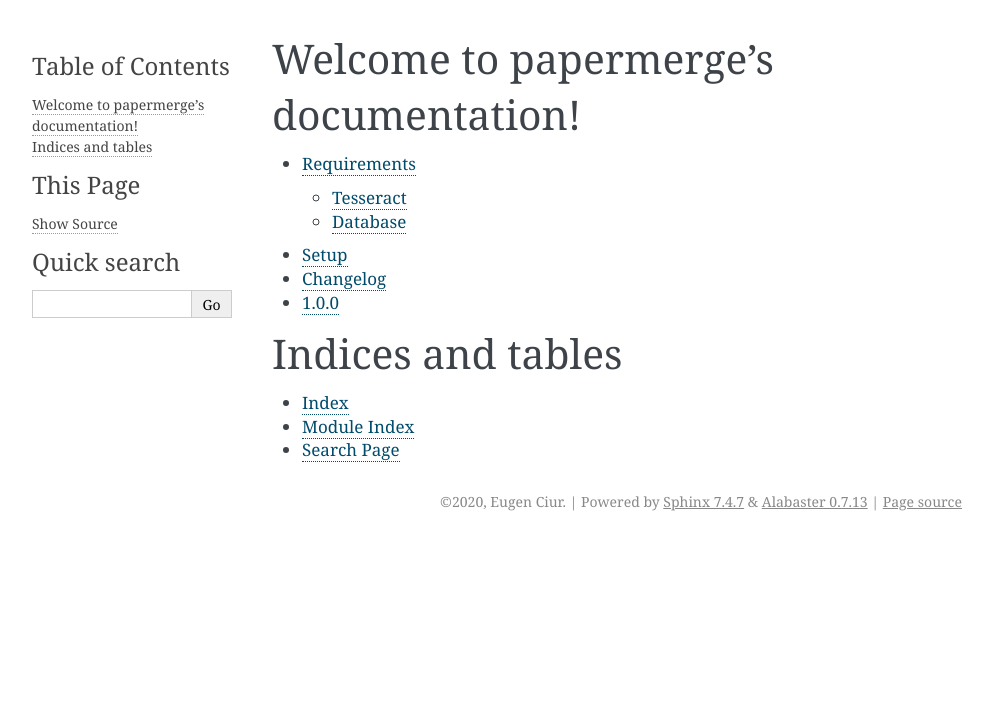
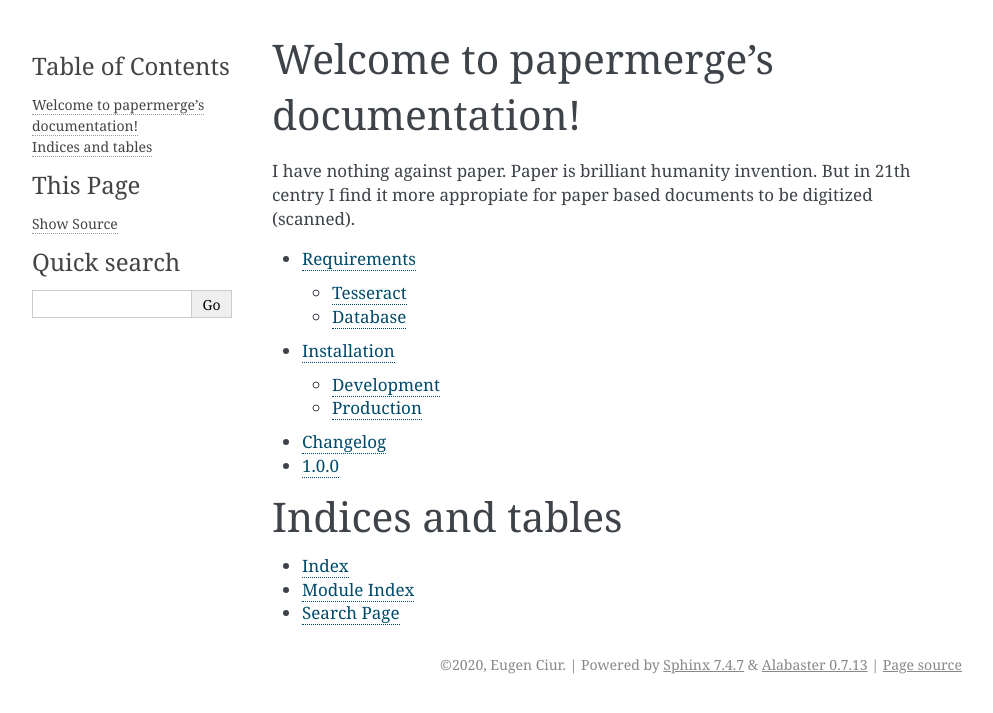
Before and after one commit to ciur/papermerge, a Sphinx documentation site: the page built from docs/source/index.rst, in a window 1280 px wide. Shown: the top 713 px of the page, without its empty margins (148-1141 px from the left). Built offline with Sphinx 7.4.7, drawn with Linux system fonts in a browser that asks for light colours.

Commit message:
documentation

```diff
--- a/docs/source/index.rst
+++ b/docs/source/index.rst
@@ -6,11 +6,15 @@
 Welcome to papermerge's documentation!
 ======================================
 
+I have nothing against paper. Paper is brilliant humanity invention. But in
+21th centry I find it more appropiate for paper based documents to be
+digitized (scanned).
+
 .. toctree::
    :maxdepth: 2
 
    requirements
-   setup
+   installation
    changelog
 
 
```
Also changed, not shown: docs/source/installation.rst (added, +25 -0 lines), docs/source/setup.rst (deleted, +0 -11 lines).
